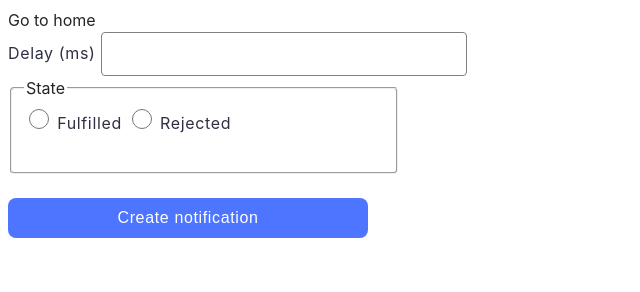
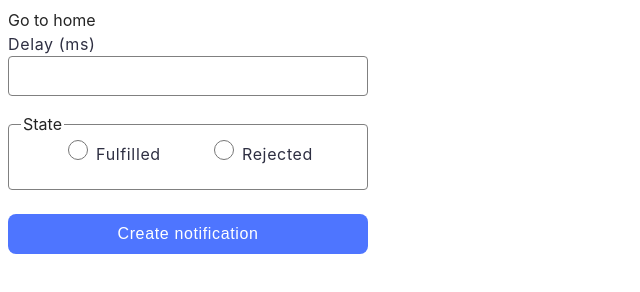
Before and after one commit to marotr/goit-js-hw-10, a website built with Vite: page src/2-snackbar.html in a window 1280 px wide. Shown: the whole page, without its empty margins (0-640 px from the left). Built offline with nearby package versions, Linux system fonts and the light colour scheme.

Commit message:
Update 2-snackbar.css

```diff
--- a/src/css/2-snackbar.css
+++ b/src/css/2-snackbar.css
@@ -1,9 +1,18 @@
+* {
+  box-sizing: border-box;
+}
 label {
   font-weight: 400;
   font-size: 16px;
   line-height: 150%;
   letter-spacing: 0.04em;
   color: #2e2f42;
+  margin-bottom: 8px;
+}
+
+input[type='number'] {
+  display: block;
+  padding: 8px 16px;
 }
 
 input {
@@ -11,19 +20,36 @@ input {
   border-radius: 4px;
   width: 360px;
   height: 40px;
+  margin-bottom: 16px;
 }
 input[type='radio'] {
   width: 20px;
   height: 20px;
 }
+input:hover,
+input:focus,
+fieldset:hover,
+fieldset:focus {
+  border-color: #000;
+}
+
 fieldset {
+  display: flex;
+  flex-direction: row;
+  justify-content: center;
+  align-items: center;
+  gap: 48px;
   border-radius: 4px;
   stroke-width: 1px;
   stroke: #808080;
   width: 360px;
   height: 78px;
+  margin-left: 0px;
+  margin-right: 0px;
   margin-bottom: 24px;
+  border: 1px solid #808080;
 }
+
 button {
   border-radius: 8px;
   padding: 8px 16px;
@@ -35,3 +61,8 @@ button {
   letter-spacing: 0.04em;
   color: #fff;
 }
+
+button:hover,
+button:focus {
+  background: #6c8cff;
+}
```
